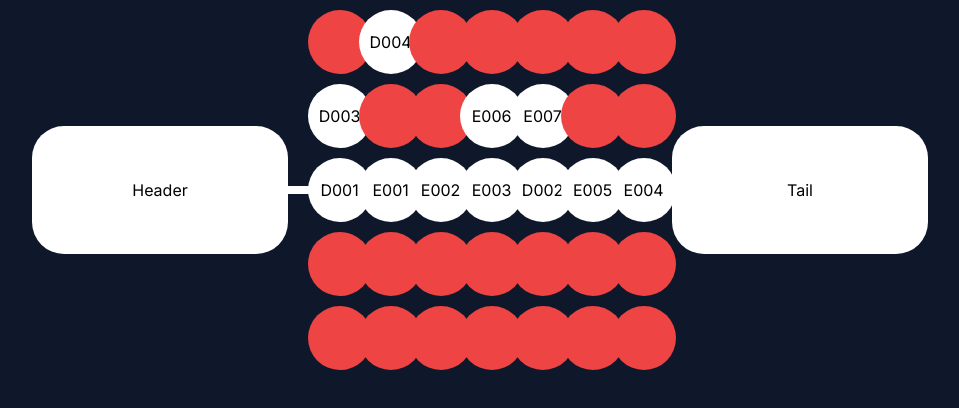
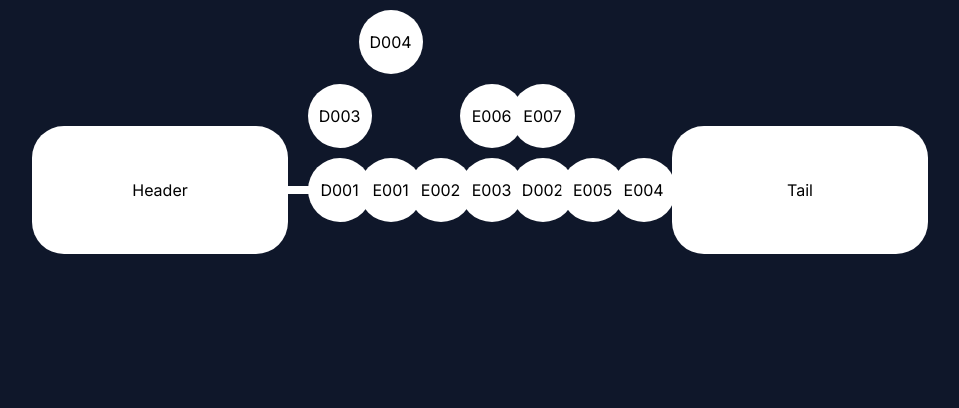
Before and after one commit to jate-koh/operation-approach, a React (Vite) app: page / in a window 1280 px wide. Shown: the top 408 px of the page, without its empty margins (160-1119 px from the left). Built offline with nearby package versions, Linux system fonts and the light colour scheme.

Commit message:
`fix`: fix mapping wrong y value into data-grids

```diff
--- a/src/components/operation-grid/OperationFlowGrid.tsx
+++ b/src/components/operation-grid/OperationFlowGrid.tsx
@@ -11,6 +11,11 @@ import { Responsive, WidthProvider, Layout } from 'react-grid-layout';
 export type operationFlowGridProps = {
     operationLines: operationLines;
 };
+
+type gridState = {
+    dragging: boolean;
+    draggingItem: Layout | undefined;
+}
 
 const ResponsiveGridLayout = WidthProvider(Responsive);
 
@@ -26,6 +31,13 @@ export function OperationFlowGrid({ operationLines }: operationFlowGridProps ) {
     useEffect(() => {
         console.log('Effect Layout', currentLayout);
     }, [currentLayout]);
+
+    // States
+    const [gridState, setGridState] = useState<gridState>({
+        dragging: false,
+        draggingItem: undefined,
+    });
+
     //====================================================================================================//
     // Line Class Adjustment
     const isInvisible = (type: 'main' | 'sub') => {
@@ -112,6 +124,16 @@ export function OperationFlowGrid({ operationLines }: operationFlowGridProps ) {
     };
     //====================================================================================================//
     // Grid Operations
+    // Function to handle when dragging starts
+    const onDragStart = (newItem: Layout) => {
+        setGridState({
+            dragging: true,
+            draggingItem: newItem,
+        });
+        console.log('X', gridState.draggingItem?.x, 'Y', gridState.draggingItem?.y);
+    };
+
+    // Function to handle when dragging ends
     const onDragEnd = (layout: Layout[], oldItem: Layout, newItem: Layout) => {
         console.log('Drag End', layout, oldItem, newItem);
 
@@ -136,6 +158,10 @@ export function OperationFlowGrid({ operationLines }: operationFlowGridProps ) {
         else return;
         // console.log('End Layout', endLayout);
 
+        setGridState({
+            dragging: false,
+            draggingItem: undefined,
+        });
         setLayout(endLayout);
 
     };
@@ -150,7 +176,9 @@ export function OperationFlowGrid({ operationLines }: operationFlowGridProps ) {
             />
             <div className='graph-line bg-white w-[70%]' style={{}}></div>
             <div className='grid-container' style={{}}>
-                <ResponsiveGridLayout onDragStop={(layout, oldItem, newItem) => onDragEnd(layout, oldItem, newItem)}
+                <ResponsiveGridLayout
+                    onDrag={(layout, oldItem, newItem) => { onDragStart(newItem); }}
+                    onDragStop={(layout, oldItem, newItem) => { onDragEnd(layout, oldItem, newItem); } }
                     cols={{lg: currentMaxLength, md: currentMaxLength, sm: currentMaxLength, xs: currentMaxLength, xxs: currentMaxLength}}
                     isResizable={false} isDraggable={true}
                     layouts={{lg: currentLayout, md: currentLayout, sm: currentLayout, xs: currentLayout, xxs: currentLayout}}
@@ -159,9 +187,10 @@ export function OperationFlowGrid({ operationLines }: operationFlowGridProps ) {
                     {
                         currentGridArray.map((line, index) => {
                             return (
-                                <div key={`${line.id ? line.id : 'placeholder'}-${index}`} data-grid={{
+                                <div key={`${line.id ? line.id : 'placeholder'}-${index}`}
+                                    data-grid={{
                                         x: line.sequence - 1,
-                                    y: index,
+                                        y: Math.floor(index / currentMaxLength),
                                         w: 1,
                                         h: 1,
                                         i: line.id ? line.id : line.sequence.toString(),
@@ -174,11 +203,14 @@ export function OperationFlowGrid({ operationLines }: operationFlowGridProps ) {
                                     style={{width: '0px'}}>
                                     <div className={
                                         joinClassNames(
-                                            line.shapeType != 'placeholder' ? 'circle w-[64px] h-[64px] bg-white mr-0' : 'circle w-[64px] h-[64px] bg-red-500 mr-0',
+                                            line.shapeType != 'placeholder' ? 'circle w-[64px] h-[64px] bg-white mr-0' :
+                                                !gridState.dragging ?  'placeholder w-[64px] h-[64px] mr-0' :
+                                                    gridState.draggingItem?.x === line.sequence - 1 && gridState.draggingItem?.y === Math.floor(index / currentMaxLength) ? 'circle w-[64px] h-[64px] bg-red-500/80 mr-0' : '',
                                         )
                                     }
                                     >
                                         <h1>{line.id}</h1>
+                                        {/* <h1 className=' text-green-500'>{line.sequence - 1} {Math.floor(index / currentMaxLength)}</h1> */}
                                     </div>
                                 </div>
                             );
```
Lines whose indentation alone changed are shown as unchanged.
